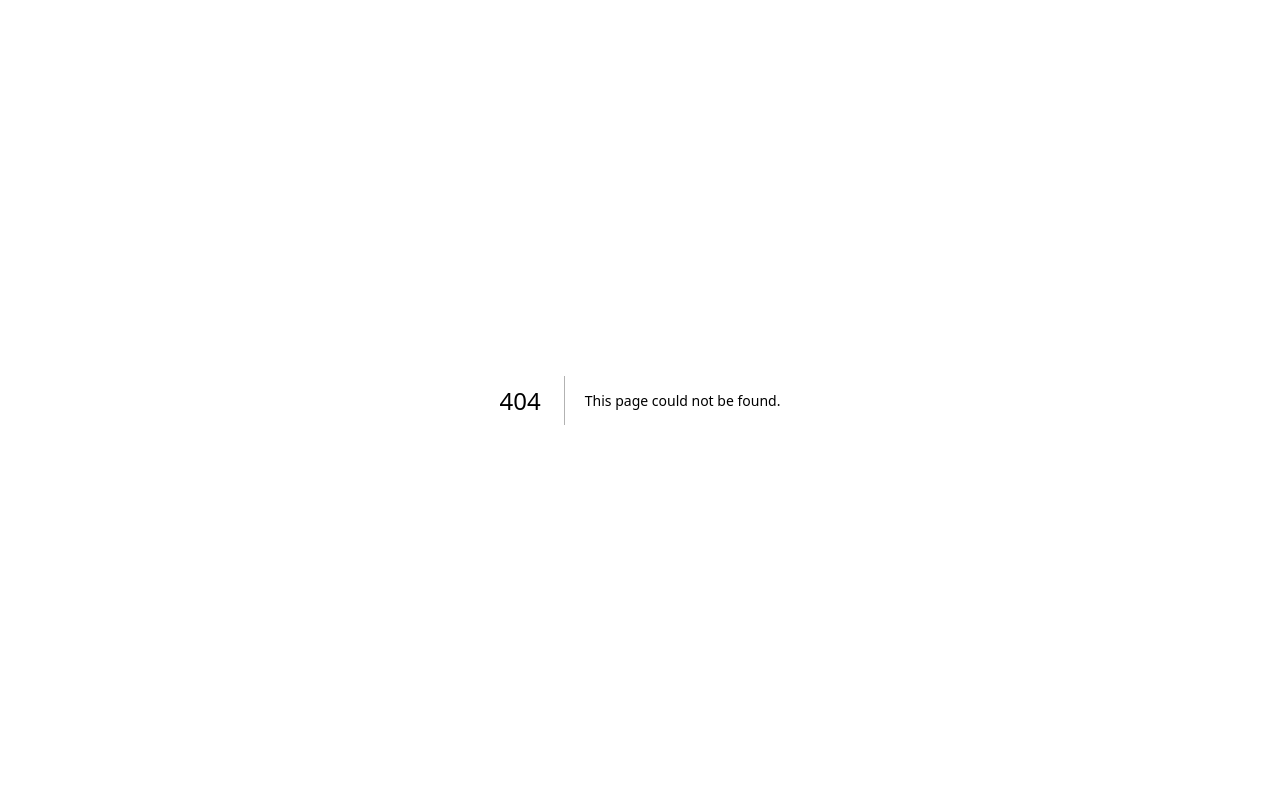
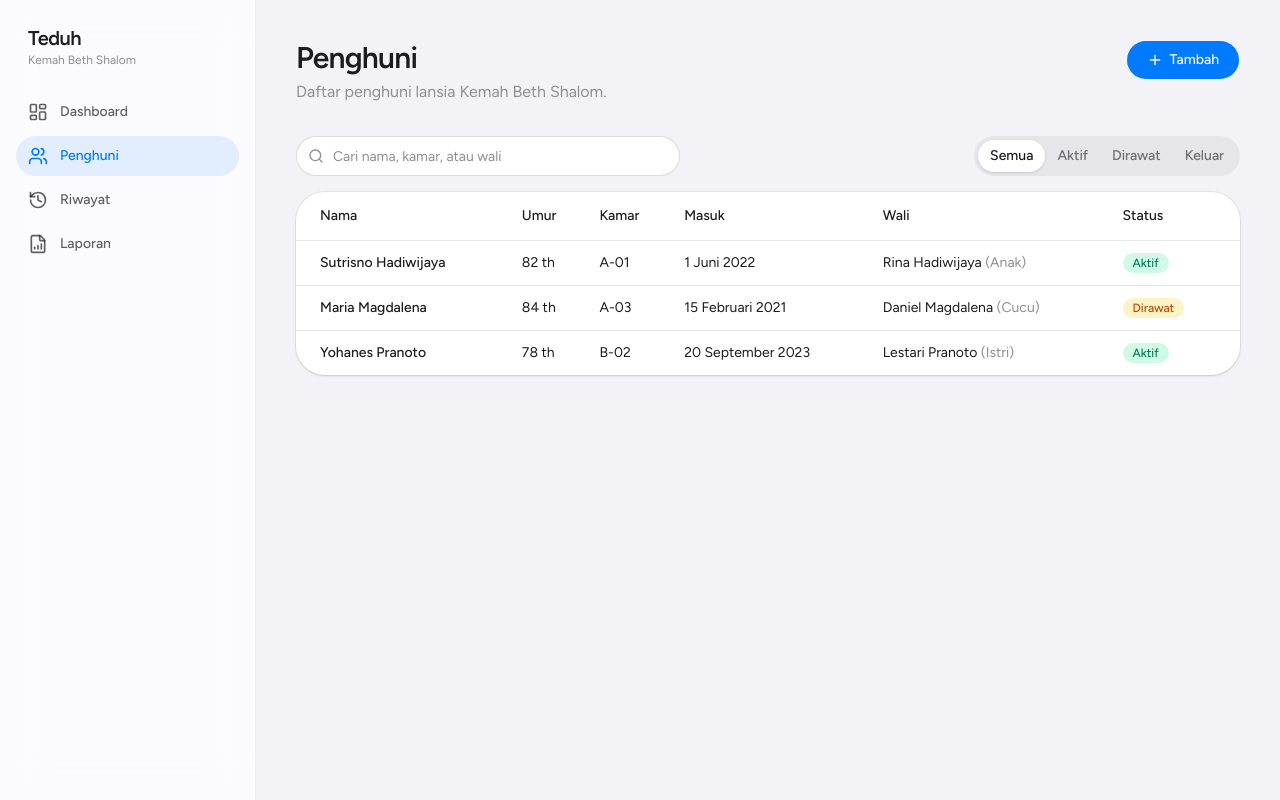
Before and after one commit to ejerai/teduh, a Next.js app: page /residents in a window 1280 px wide. Before the commit this address had no page. Built offline with nearby package versions, Linux system fonts and the light colour scheme.

Commit message:
add residents data penghuni panti

```diff
--- /dev/null
+++ b/src/app/(dashboard)/residents/page.tsx
@@ -0,0 +1,32 @@
+import Link from "next/link";
+import { Plus } from "lucide-react";
+import { buttonVariants } from "@/components/ui/button";
+import { ResidentsTable } from "@/components/residents-table";
+import { residents } from "@/data/residents";
+import { cn } from "@/lib/utils";
+
+export default function ResidentsPage() {
+  return (
+    <div className="mx-auto max-w-5xl">
+      <div className="flex items-start justify-between gap-4">
+        <div>
+          <h1 className="text-3xl font-semibold tracking-tight">Penghuni</h1>
+          <p className="mt-1 text-muted-foreground">
+            Daftar penghuni lansia Kemah Beth Shalom.
+          </p>
+        </div>
+        <Link
+          href="/residents/new"
+          className={cn(buttonVariants(), "h-10 rounded-full px-5")}
+        >
+          <Plus className="size-4" />
+          Tambah
+        </Link>
+      </div>
+
+      <div className="mt-8">
+        <ResidentsTable residents={residents} />
+      </div>
+    </div>
+  );
+}
--- /dev/null
+++ b/src/components/residents-table.tsx
@@ -0,0 +1,121 @@
+"use client";
+
+import { useMemo, useState } from "react";
+import Link from "next/link";
+import { Search } from "lucide-react";
+import { Input } from "@/components/ui/input";
+import {
+  Table,
+  TableBody,
+  TableCell,
+  TableHead,
+  TableHeader,
+  TableRow,
+} from "@/components/ui/table";
+import { StatusBadge } from "@/components/status-badge";
+import { formatDate, getAge } from "@/lib/format";
+import { cn } from "@/lib/utils";
+import type { Resident, ResidentStatus } from "@/types/resident";
+
+type Filter = "semua" | ResidentStatus;
+
+const filters: { value: Filter; label: string }[] = [
+  { value: "semua", label: "Semua" },
+  { value: "aktif", label: "Aktif" },
+  { value: "dirawat", label: "Dirawat" },
+  { value: "keluar", label: "Keluar" },
+];
+
+export function ResidentsTable({ residents }: { residents: Resident[] }) {
+  const [query, setQuery] = useState("");
+  const [filter, setFilter] = useState<Filter>("semua");
+
+  const filtered = useMemo(() => {
+    const q = query.trim().toLowerCase();
+    return residents.filter((r) => {
+      const matchStatus = filter === "semua" || r.status === filter;
+      const matchQuery =
+        q === "" ||
+        r.fullName.toLowerCase().includes(q) ||
+        r.roomNumber.toLowerCase().includes(q) ||
+        r.guardian.name.toLowerCase().includes(q);
+      return matchStatus && matchQuery;
+    });
+  }, [residents, query, filter]);
+
+  return (
+    <div className="space-y-4">
+      <div className="flex flex-col gap-3 sm:flex-row sm:items-center sm:justify-between">
+        <div className="relative w-full sm:max-w-sm">
+          <Search className="absolute left-3 top-1/2 size-4 -translate-y-1/2 text-muted-foreground" />
+          <Input
+            value={query}
+            onChange={(e) => setQuery(e.target.value)}
+            placeholder="Cari nama, kamar, atau wali"
+            className="h-10 rounded-xl bg-white pl-9"
+          />
+        </div>
+
+        <div className="inline-flex rounded-xl bg-black/5 p-1">
+          {filters.map((f) => (
+            <button
+              key={f.value}
+              onClick={() => setFilter(f.value)}
+              className={cn(
+                "rounded-lg px-3 py-1.5 text-sm font-medium transition-all",
+                filter === f.value
+                  ? "bg-white shadow-sm"
+                  : "text-foreground/60 hover:text-foreground"
+              )}
+            >
+              {f.label}
+            </button>
+          ))}
+        </div>
+      </div>
+
+      <div className="overflow-hidden rounded-2xl bg-card shadow-sm ring-1 ring-black/5">
+        <Table>
+          <TableHeader>
+            <TableRow>
+              <TableHead className="pl-6">Nama</TableHead>
+              <TableHead>Umur</TableHead>
+              <TableHead>Kamar</TableHead>
+              <TableHead>Masuk</TableHead>
+              <TableHead>Wali</TableHead>
+              <TableHead className="pr-6">Status</TableHead>
+            </TableRow>
+          </TableHeader>
+          <TableBody>
+            {filtered.map((r) => (
+              <TableRow key={r.id}>
+                <TableCell className="pl-6 font-medium">
+                  <Link href={`/residents/${r.id}`} className="hover:text-primary">
+                    {r.fullName}
+                  </Link>
+                </TableCell>
+                <TableCell>{getAge(r.birthDate)} th</TableCell>
+                <TableCell>{r.roomNumber}</TableCell>
+                <TableCell>{formatDate(r.admissionDate)}</TableCell>
+                <TableCell>
+                  {r.guardian.name}
+                  <span className="text-muted-foreground"> ({r.guardian.relationship})</span>
+                </TableCell>
+                <TableCell className="pr-6">
+                  <StatusBadge status={r.status} />
+                </TableCell>
+              </TableRow>
+            ))}
+            {filtered.length === 0 && (
+              <TableRow>
+                <TableCell colSpan={6} className="py-10 text-center text-muted-foreground">
+                  Tidak ada penghuni yang cocok.
+                </TableCell>
+              </TableRow>
+            )}
+          </TableBody>
+        </Table>
+      </div>
+    </div>
+  );
+}
--- /dev/null
+++ b/src/components/status-badge.tsx
@@ -0,0 +1,21 @@
+import { Badge } from "@/components/ui/badge";
+import { cn } from "@/lib/utils";
+import type { ResidentStatus } from "@/types/resident";
+
+const styles: Record<ResidentStatus, { label: string; className: string }> = {
+  aktif: { label: "Aktif", className: "bg-emerald-100 text-emerald-700" },
+  dirawat: { label: "Dirawat", className: "bg-amber-100 text-amber-700" },
+  keluar: { label: "Keluar", className: "bg-zinc-200 text-zinc-600" },
+};
+
+export function StatusBadge({ status }: { status: ResidentStatus }) {
+  const s = styles[status];
+  return (
+    <Badge
+      variant="secondary"
+      className={cn("rounded-full border-0 px-2.5 font-medium", s.className)}
+    >
+      {s.label}
+    </Badge>
+  );
+}
--- /dev/null
+++ b/src/data/residents.ts
@@ -0,0 +1,37 @@
+import type { Resident } from "@/types/resident";
+
+export const residents: Resident[] = [
+  {
+    id: "r-001",
+    fullName: "Sutrisno Hadiwijaya",
+    gender: "L",
+    birthDate: "1944-03-12",
+    roomNumber: "A-01",
+    admissionDate: "2022-06-01",
+    status: "aktif",
+    guardian: { name: "Rina Hadiwijaya", relationship: "Anak", phone: "081200000001" },
+    documentCount: 5,
+  },
+  {
+    id: "r-002",
+    fullName: "Maria Magdalena",
+    gender: "P",
+    birthDate: "1941-11-27",
+    roomNumber: "A-03",
+    admissionDate: "2021-02-15",
+    status: "dirawat",
+    guardian: { name: "Daniel Magdalena", relationship: "Cucu", phone: "081200000002" },
+    documentCount: 8,
+  },
+  {
+    id: "r-003",
+    fullName: "Yohanes Pranoto",
+    gender: "L",
+    birthDate: "1948-07-04",
+    roomNumber: "B-02",
+    admissionDate: "2023-09-20",
+    status: "aktif",
+    guardian: { name: "Lestari Pranoto", relationship: "Istri", phone: "081200000003" },
+    documentCount: 4,
+  },
+];
--- /dev/null
+++ b/src/lib/format.ts
@@ -0,0 +1,17 @@
+export function formatDate(iso: string) {
+  return new Intl.DateTimeFormat("id-ID", {
+    day: "numeric",
+    month: "long",
+    year: "numeric",
+    timeZone: "UTC",
+  }).format(new Date(iso));
+}
+
+export function getAge(birthDate: string) {
+  const birth = new Date(birthDate);
+  const now = new Date();
+  let age = now.getUTCFullYear() - birth.getUTCFullYear();
+  const m = now.getUTCMonth() - birth.getUTCMonth();
+  if (m < 0 || (m === 0 && now.getUTCDate() < birth.getUTCDate())) age--;
+  return age;
+}
--- /dev/null
+++ b/src/types/resident.ts
@@ -0,0 +1,19 @@
+export type ResidentStatus = "aktif" | "dirawat" | "keluar";
+
+export interface Guardian {
+  name: string;
+  relationship: string;
+  phone: string;
+}
+
+export interface Resident {
+  id: string;
+  fullName: string;
+  gender: "L" | "P";
+  birthDate: string; // format YYYY-MM-DD
+  roomNumber: string;
+  admissionDate: string;
+  status: ResidentStatus;
+  guardian: Guardian;
+  documentCount: number;
+}
```
